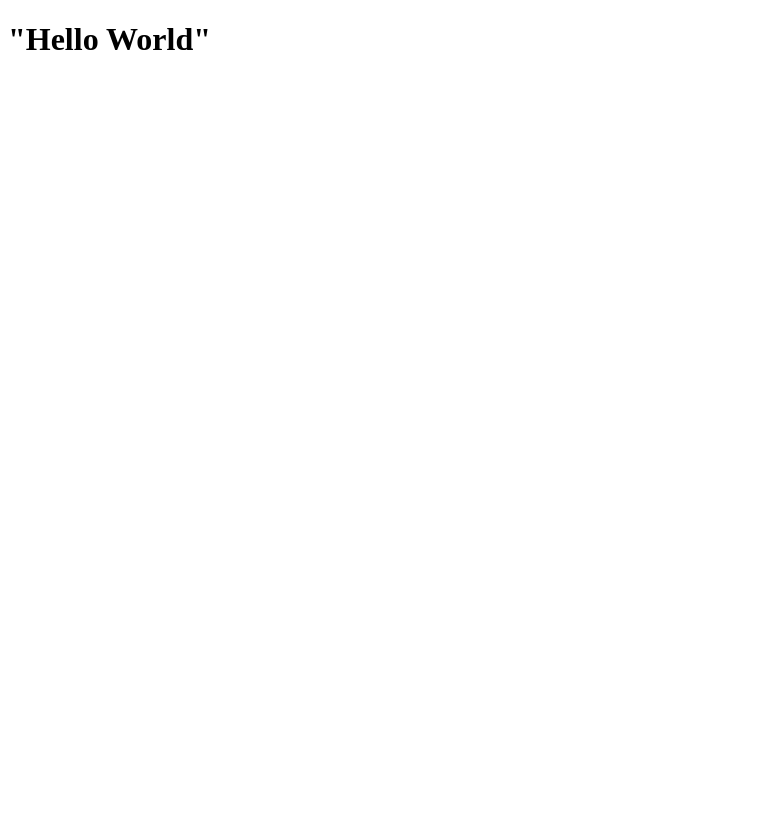
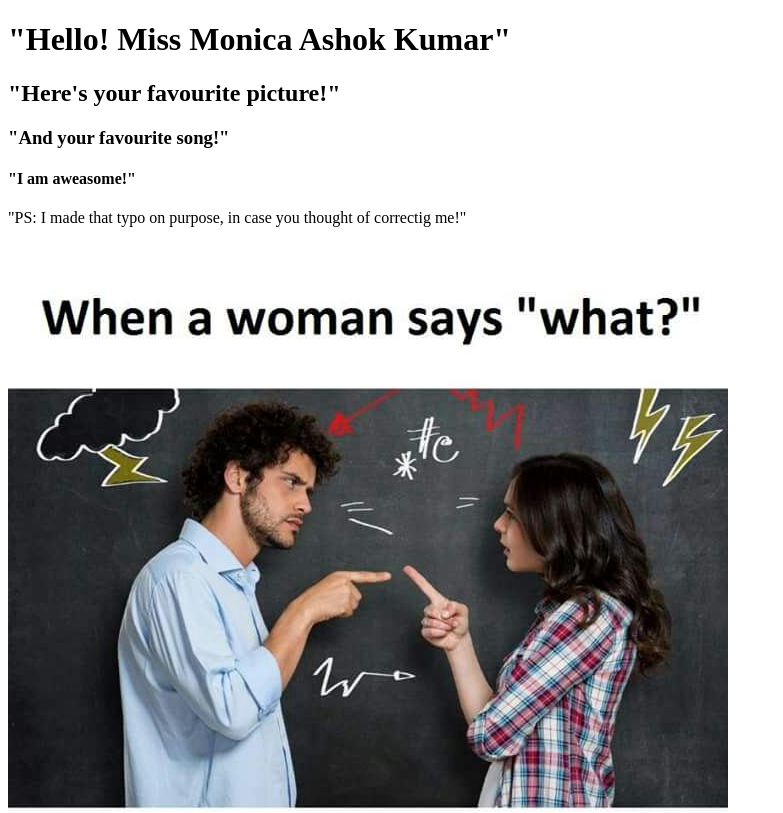
Before and after one commit to girishsg24/Web-server, a website: page public/index.html in a window 1280 px wide. Shown: the top 813 px of the page, without its empty margins (0-783 px from the left). Drawn offline with Linux system fonts and the light colour scheme.

Commit message:
Wilsina Update

```diff
--- a/public/index.html
+++ b/public/index.html
@@ -5,7 +5,13 @@
 			<title>My App!</title>
 			<body>
 				<audio src='music.mp3' id='deep' autoplay></audio>
-				<h1>"Hello World"</h1>
+
+				<h1>"Hello! Miss Monica Ashok Kumar"</h1>
+				<h2>"Here's your favourite picture!"</h2>
+				<h3>"And your favourite song!"</h3>
+				<h4>"I am aweasome!"</h4>
+				<p>"PS: I made that typo on purpose, in case you thought of correctig me!"</p>
+				<image src='/picture.jpeg'>
 			</body>
 		</head>
 	</html>
```
